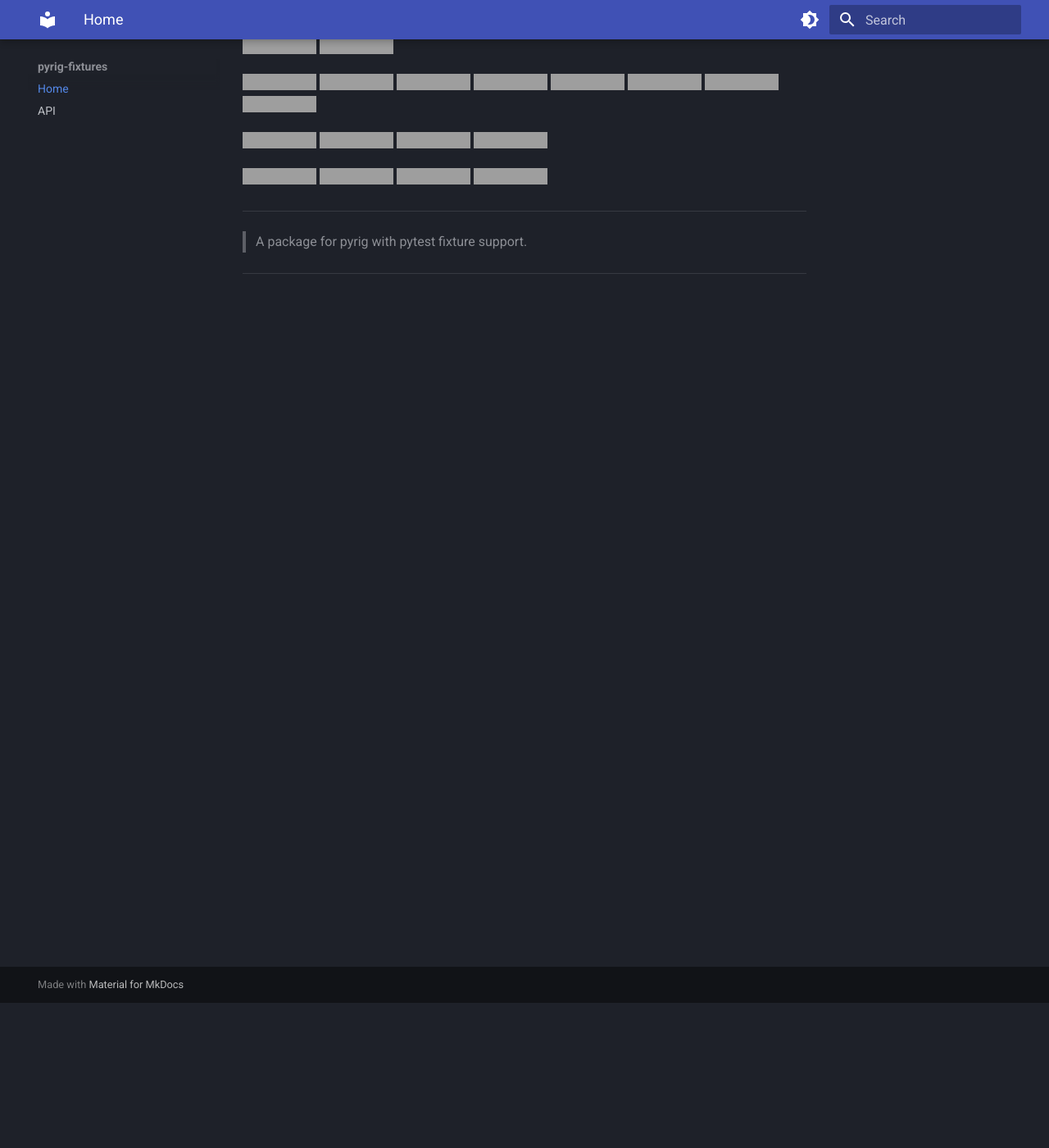
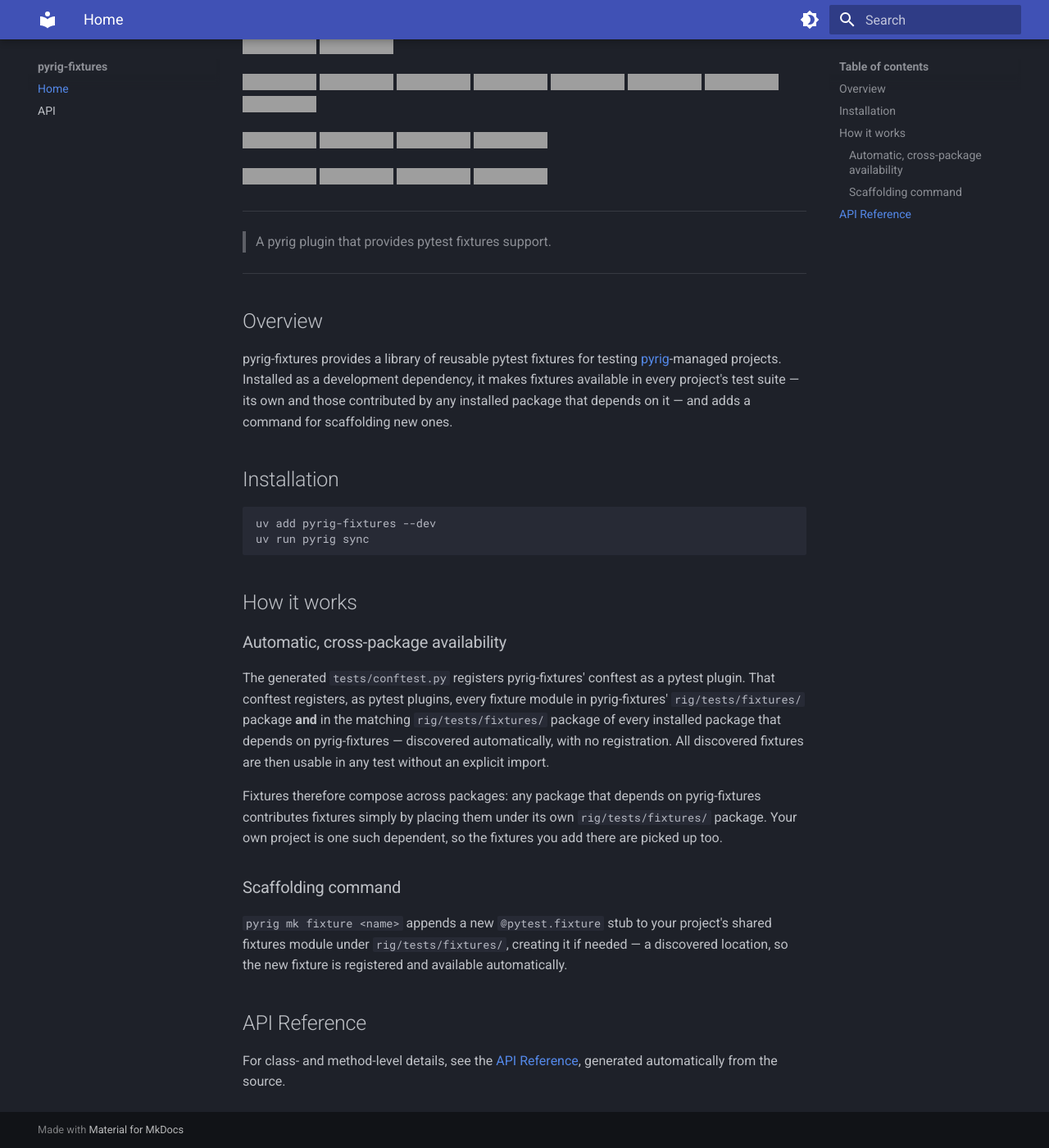
Before and after one commit to Winipedia/pyrig-fixtures, an MkDocs documentation site: the page built from docs/index.md, in a window 1280 px wide and 1400 px high, scrolled down 177 px. Shown: the whole window at 82% size. Built offline with MkDocs 1.6.1 and Material for MkDocs 9.7.7, drawn with Linux system fonts in a browser that asks for light colours; grey boxes are pictures that could not be loaded.

Commit message:
docs and docstr fixes

````diff
--- a/docs/index.md
+++ b/docs/index.md
@@ -28,6 +28,49 @@
 
 ---
 
-> A package for pyrig with pytest fixture support.
+> A pyrig plugin that provides pytest fixtures support.
 
 ---
+
+## Overview
+
+pyrig-fixtures provides a library of reusable pytest fixtures for testing
+[pyrig](https://github.com/Winipedia/pyrig)-managed projects. Installed as a
+development dependency, it makes fixtures available in every project's test
+suite — its own and those contributed by any installed package that depends on
+it — and adds a command for scaffolding new ones.
+
+## Installation
+
+```bash
+uv add pyrig-fixtures --dev
+uv run pyrig sync
+```
+
+## How it works
+
+### Automatic, cross-package availability
+
+The generated `tests/conftest.py` registers pyrig-fixtures' conftest as a pytest
+plugin. That conftest registers, as pytest plugins, every fixture module in
+pyrig-fixtures' `rig/tests/fixtures/` package **and** in the matching
+`rig/tests/fixtures/` package of every installed package that depends on
+pyrig-fixtures — discovered automatically, with no registration. All discovered
+fixtures are then usable in any test without an explicit import.
+
+Fixtures therefore compose across packages: any package that depends on
+pyrig-fixtures contributes fixtures simply by placing them under its own
+`rig/tests/fixtures/` package. Your own project is one such dependent, so the
+fixtures you add there are picked up too.
+
+### Scaffolding command
+
+`pyrig mk fixture <name>` appends a new `@pytest.fixture` stub to your project's
+shared fixtures module under `rig/tests/fixtures/`, creating it if needed — a
+discovered location, so the new fixture is registered and available
+automatically.
+
+## API Reference
+
+For class- and method-level details, see the [API Reference](api.md), generated
+automatically from the source.
--- a/pyproject.toml
+++ b/pyproject.toml
@@ -1,7 +1,7 @@
 [project]
 name = "pyrig-fixtures"
-version = "0.30.0"
-description = "A package for pyrig with pytest fixture support."
+version = "0.31.0"
+description = "A pyrig plugin that provides pytest fixtures support."
 readme = "README.md"
 requires-python = ">=3.12"
 dependencies = [
````
Also changed, not shown: README.md (+31 -1 lines), 2 other files.
